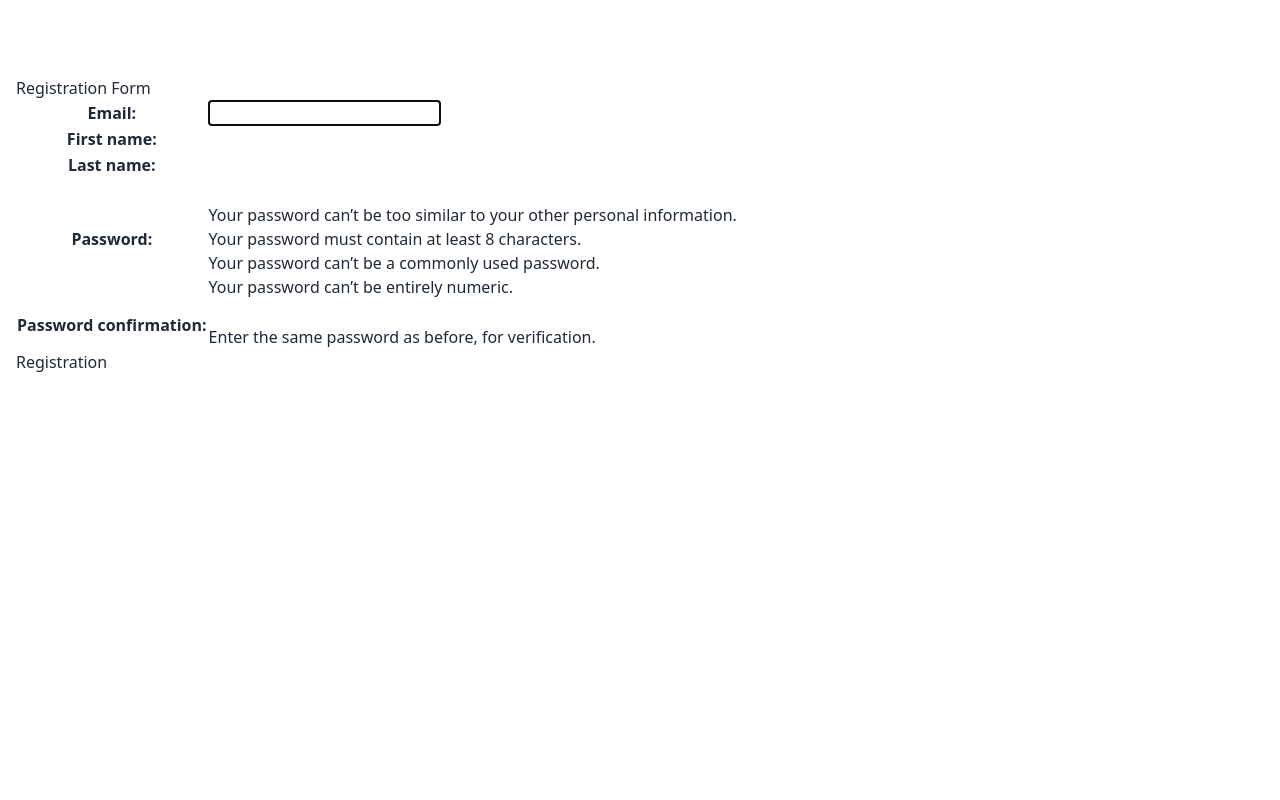
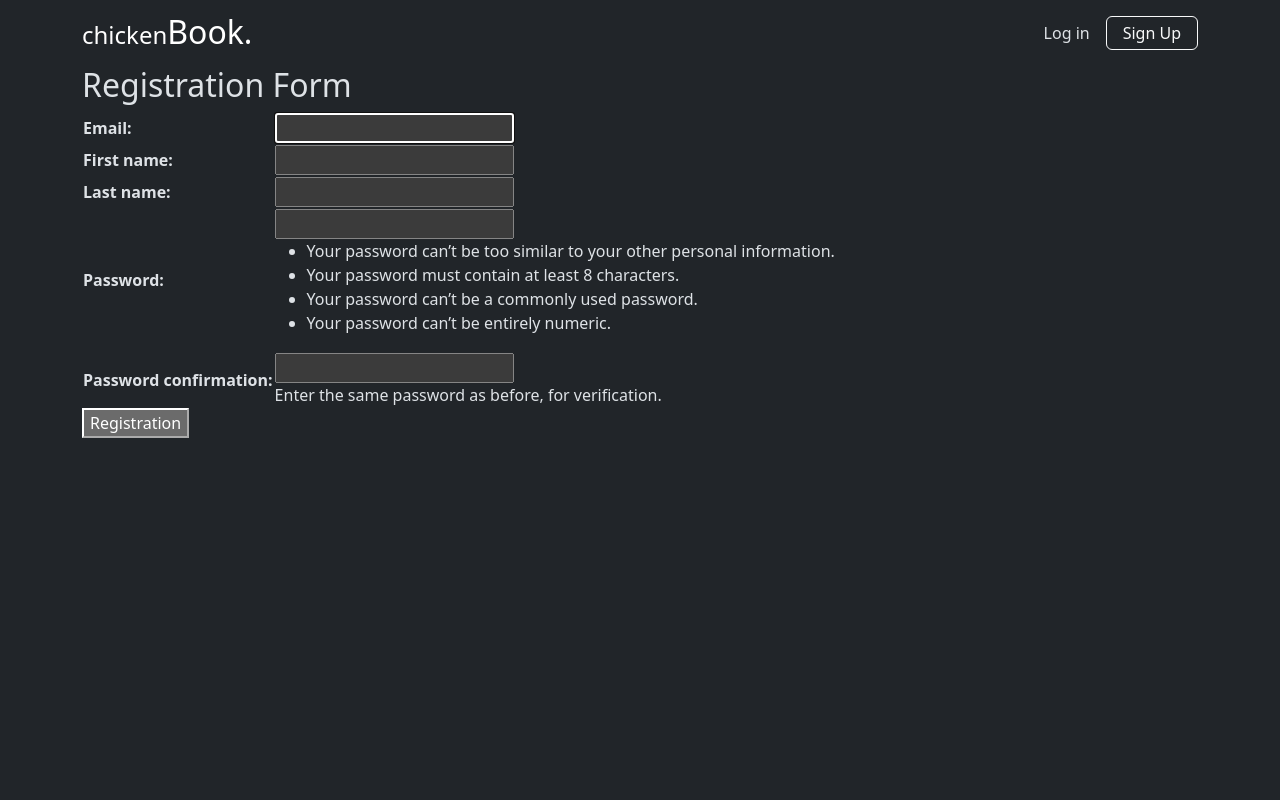
Before and after one commit to trnecka/ChickenDjangoBook, a Django app: page /account/register in a window 1280 px wide. Run offline with Django 4.2, Linux system fonts and the light colour scheme; some libraries are stand-ins or nearby versions.

Commit message:
zacate alerty, prehodeny bootstrap

```diff
--- a/accounts/views.py
+++ b/accounts/views.py
@@ -24,10 +24,11 @@ class LoginView(TemplateView):
             login(request, user)
             messages.success(request, 'Login successfully')
             return redirect('cards')
-        messages.error(request, 'Wrong credentials')
+        messages.success(request, 'Wrong credentials')
         return redirect('login')
 
-class LogoutView(View):
-    def get(self, request, *args, **kwargs):
-        logout(request)
-        return redirect('cards')
+# class LogoutView(View):
+#     def get(self, request, *args, **kwargs):
+#         logout(request)
+#         messages.success(request, 'Logout Successfully !')
+#         return redirect('cards')
--- a/cards/views.py
+++ b/cards/views.py
@@ -2,6 +2,7 @@ from django.shortcuts import render,redirect
 from django.contrib.auth.decorators import login_required
 from accounts.models import User
 from cards.forms import UserInfoForm
+from django.contrib import messages
 
 def chicken_book(request):
     cards = User.objects.all()
@@ -18,6 +19,7 @@ def user_profile(request):
         form = UserInfoForm(request.POST, instance=user_instance)
         if form.is_valid:
             form.save()
+            messages.error(request, 'Profile update successfully !')
             return redirect('user_profile')
         else:
             print(form.errors)
--- a/templates/main.html
+++ b/templates/main.html
@@ -1,34 +1,113 @@
 <!DOCTYPE html>
 {% load static %}
-<html>
+<html lang="en" data-bs-theme="dark">
     <head>
         <meta charset="UTF-8" />
         <meta name="viewport" content="width=device-width, initial-scale=1.0">
         <title>Django Chicken Book</title>
 
-        <link href="https://cdn.jsdelivr.net/npm/daisyui@4.4.19/dist/full.min.css" rel="stylesheet" type="text/css" />
-        <script src="https://cdn.tailwindcss.com?plugins=typography"></script>
+        <link rel="stylesheet" href="https://cdn.jsdelivr.net/npm/bootstrap-icons@1.11.1/font/bootstrap-icons.css">
+        <link
+        href="https://cdn.jsdelivr.net/npm/bootstrap@5.3.2/dist/css/bootstrap.min.css"
+        rel="stylesheet"
+        integrity="sha384-T3c6CoIi6uLrA9TneNEoa7RxnatzjcDSCmG1MXxSR1GAsXEV/Dwwykc2MPK8M2HN"
+        crossorigin="anonymous"
+        />
         <script src="https://unpkg.com/htmx.org@1.9.9" integrity="sha384-QFjmbokDn2DjBjq+fM+8LUIVrAgqcNW2s0PjAxHETgRn9l4fvX31ZxDxvwQnyMOX" crossorigin="anonymous"></script>
+        <link rel="stylesheet" href="{% static 'style.css' %}">
 
 
     </head>
-    <body class="mx-auto max-w-screen-xl p-4">
-        <nav class="p-4 text-white flex justify-between items-center">
-            <div>
-                <a href="{% url 'chicken-book' %}" class="text-xl font-bold">chickenBook.</a>
+    <body class="vh-100">
+        <nav class="navbar bg-light navbar-expand-lg navbar-light bg-transparent">
+            <div class="container">
+              <a class="navbar-brand fs-4" href="/"
+                >chicken<b class="h2">Book.</b></a
+              >
+              <button
+                class="navbar-toggler shadow-none border-0"
+                type="button"
+                data-bs-toggle="offcanvas"
+                data-bs-target="#offcanvasNavbar"
+                aria-controls="offcanvasNavbar"
+              >
+                <span class="navbar-toggler-icon"></span>
+              </button>
+              <div
+                class="sidebar offcanvas offcanvas-start"
+                tabindex="-1"
+                id="offcanvasNavbar"
+                aria-labelledby="offcanvasNavbarLabel"
+              >
+                <div class="offcanvas-header text-dark border-bottom border-dark">
+                  <h5 class="offcanvas-title" id="offcanvasNavbarLabel">
+                    <a class="navbar-brand fs-4" href="/"
+                      >vladimir<b class="h2">Sabik.</b></a
+                    >
+                  </h5>
+                  <button
+                    type="button"
+                    class="btn-close"
+                    data-bs-dismiss="offcanvas"
+                    aria-label="Close"
+                  ></button>
+                </div>
+                <!--SidebarBody-->
+                <div class="offcanvas-body d-flex flex-column flex-lg-row p-4 p-lg-0">
+                  <ul
+                    class="navbar-nav justify-content-start align-items-center flex-grow-1 pe-3"
+                  >
+                    <li class="nav-item mx-2">
+                      <div class="form-check form-switch">
+                      </div>
+                    </li>
+                  </ul>
+                  <!-- Login/Sign Up-->
+                  <div
+                    class="d-flex justify-content-center align-items-center flex-column flex-lg-row gap-3"
+                  >
+                    {% if user.is_authenticated %}
+                    <a href="{% url 'user_profile' %}" class="mr-4 nav-item nav-link">Logged as {{ user.first_name }} {{ user.last_name }} &nbsp;|</a>
+                    <a href="{% url 'user_profile' %}" class="mr-4 nav-item nav-link">Profile</a>
+                    <a href="{% url 'logout' %}" class="nav-item nav-link" id="'logout"
+                      >Log out</a
+                    >
+                    {% else %}
+                    <a href="{% url 'login' %}" class="nav-item nav-link" id="'login">Log in</a>
+                    <a
+                      href="{% url 'registration' %}"
+                      class="text-light text-decoration-none px-3 py-1 rounded-2 border border-light"
+                      id="signUp"
+                      >Sign Up</a>
+                    {% endif %}
+                  </div>
+                </div>
+              </div>
             </div>
-            <div class="flex">
-                {% if user.is_authenticated %}
-                    <p>Logged as {{ user.first_name }} {{ user.last_name }} |&nbsp;</p>
-                    <a href="{% url 'user_profile' %}" class="mr-4">Profile</a>
-                    <a href="{% url 'logout' %}">Logout</a>
-                {% else %}
-                    <a href="{% url 'registration' %}" class="mr-4">Sign In</a>
-                    <a href="{% url 'login' %}">Login</a>
-                {% endif %}
+          </nav>
+          {% if messages %}
+          {% for message in messages %}
+            <div class="alert {% if message.tags %}alert-{{ message.tags }}{% endif %} alert-dismissible alert-success fade show" role="alert">
+              {{ message }}
+              <button type="button" class="btn-close" data-bs-dismiss="alert" aria-label="Close"></button>
             </div>
-        </nav>
+          {% endfor %}
+        {% endif %}
+        <div class="container">
         {% block content %}
         {% endblock %}
+        </div>
+
+        <script
+        src="https://cdn.jsdelivr.net/npm/@popperjs/core@2.11.8/dist/umd/popper.min.js"
+        integrity="sha384-I7E8VVD/ismYTF4hNIPjVp/Zjvgyol6VFvRkX/vR+Vc4jQkC+hVqc2pM8ODewa9r"
+        crossorigin="anonymous"
+        ></script>
+        <script
+        src="https://cdn.jsdelivr.net/npm/bootstrap@5.3.2/dist/js/bootstrap.min.js"
+        integrity="sha384-BBtl+eGJRgqQAUMxJ7pMwbEyER4l1g+O15P+16Ep7Q9Q+zqX6gSbd85u4mG4QzX+"
+        crossorigin="anonymous"
+        ></script>
+
     </body>
 </html>
```
Also changed, not shown: cards/templates/chickenbook.html (+5 -2 lines), static/style.css (added).
